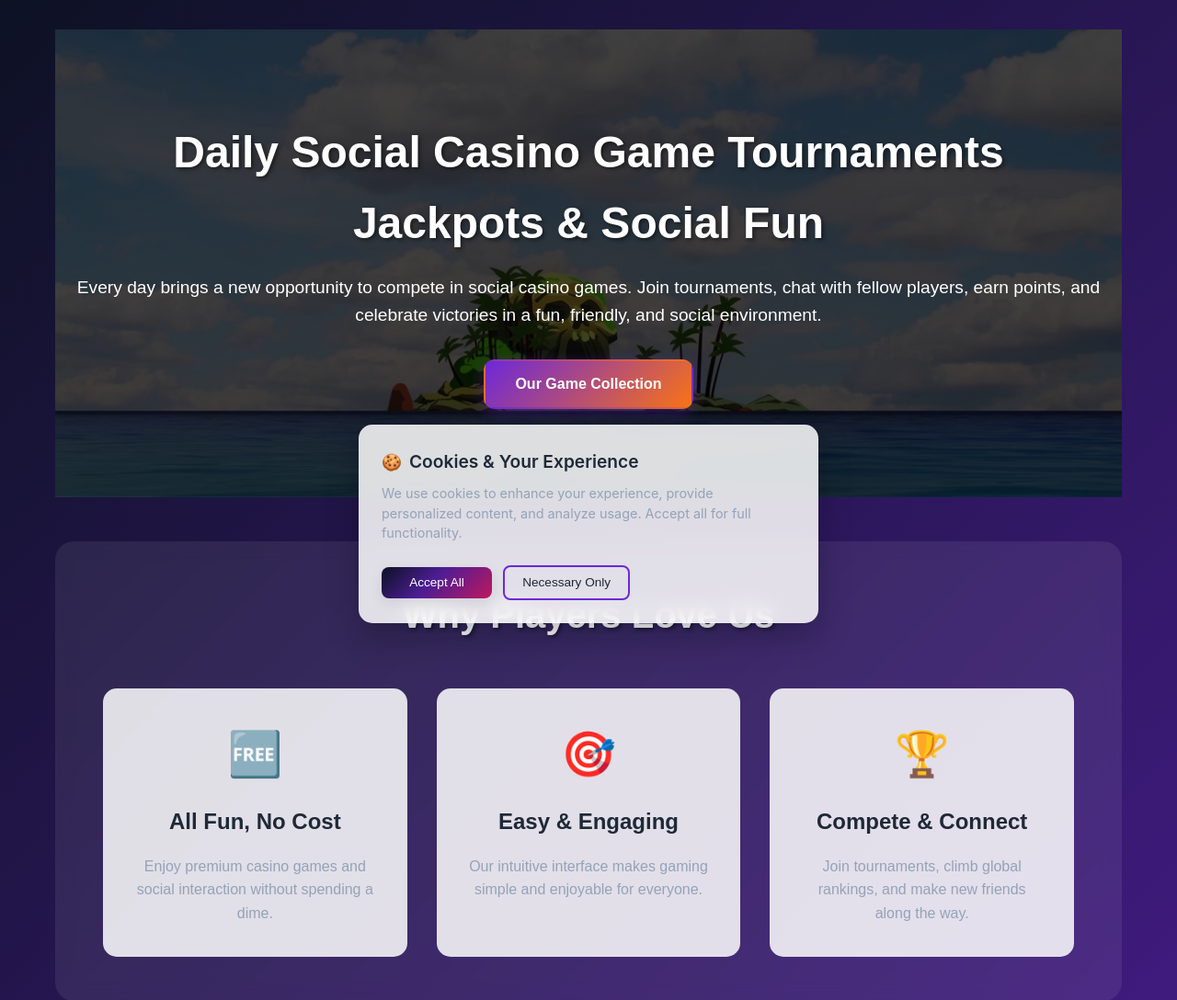
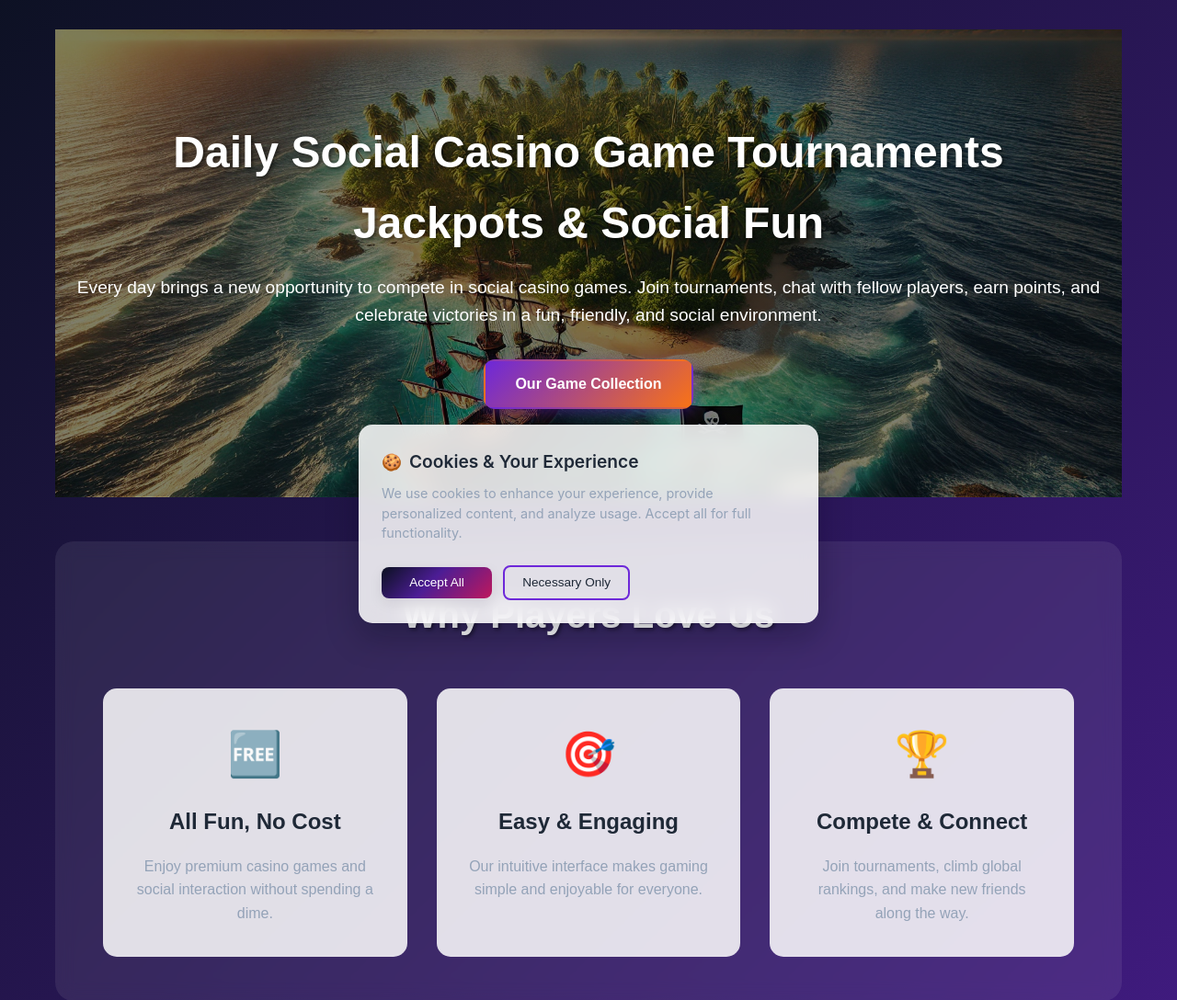
Before and after one commit to j2oOrg/sweetswoop-site-ppc-social-casino, a PHP site: page / in a window 1280 px wide. Shown: the part 102-1190 px from the top of the page at 92% size. Run offline with PHP 8.4, Linux system fonts and the light colour scheme.

Commit message:
grhkedddssdf

```diff
--- a/css/style30f4.css
+++ b/css/style30f4.css
@@ -160,7 +160,7 @@ body {
     padding: 6rem 0;
     background:
         linear-gradient(rgba(0,0,0,0.5), rgba(0,0,0,0.5)),
-        url('../images/hero-background.jpg');
+        url('../images/hero-background.webp');
     background-size: cover;
     background-position: center;
     background-repeat: no-repeat;
```
Also changed, not shown: images/hero-background.webp (added).
